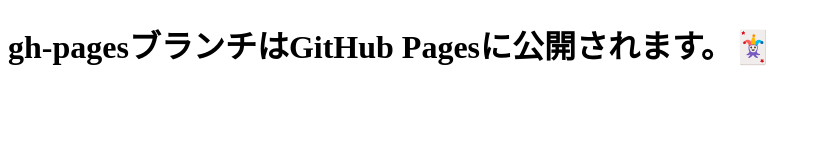
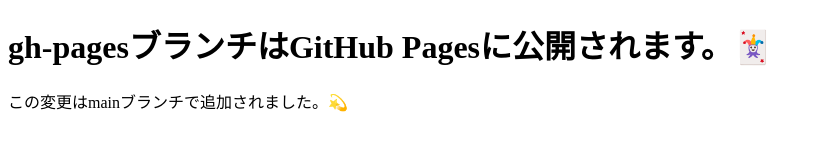
Before and after one commit to SolitaryCastles/git-study, a plain HTML site: page index.html in a window 1280 px wide. Shown: the whole page, without its empty margins (0-820 px from the left). Drawn offline with Linux system fonts and the light colour scheme.

Commit message:
段落を追加

```diff
--- a/index.html
+++ b/index.html
@@ -6,5 +6,6 @@
     </head>
     <body>
         <h1>gh-pagesブランチはGitHub Pagesに公開されます。🃏</h1>
+        <p>この変更はmainブランチで追加されました。💫</p>
     </body>
 </html>
```
